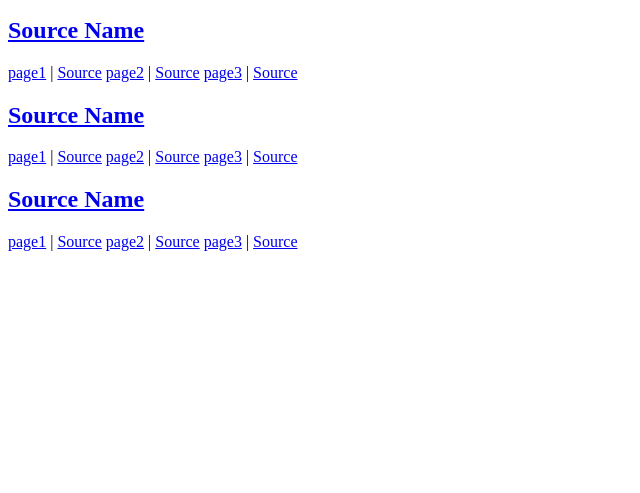
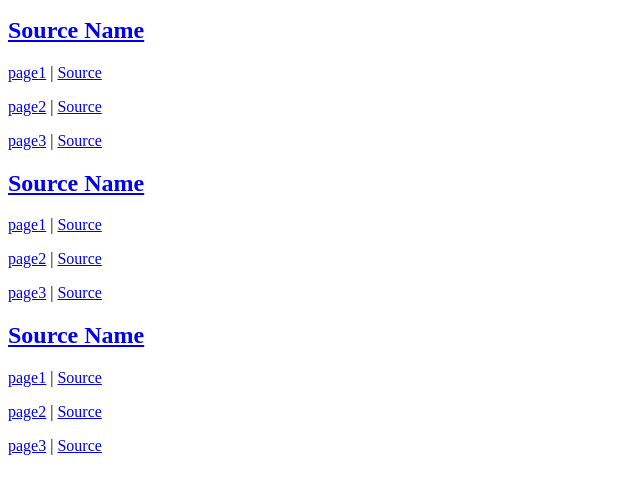
Before and after one commit to itrTie/nhd, a plain HTML site: page sources.html in a window 1280 px wide. Shown: the part 97-590 px from the top of the page, without its empty margins (0-640 px from the left). Drawn offline with Linux system fonts and the light colour scheme.

Commit message:
Added sources.html

```diff
--- a/sources.html
+++ b/sources.html
@@ -20,7 +20,11 @@
     </h2>
     <p>
         <a href="./page1.html">page1</a> | <a href="https://example.com">Source</a>
+    </p>
+    <p>
         <a href="./page2.html">page2</a> | <a href="https://example.com">Source</a>
+    </p>
+    <p>
         <a href="./page3.html">page3</a> | <a href="https://example.com">Source</a>
     </p>
     <h2>
@@ -28,7 +32,11 @@
     </h2>
     <p>
         <a href="./page1.html">page1</a> | <a href="https://example.com">Source</a>
+    </p>
+    <p>
         <a href="./page2.html">page2</a> | <a href="https://example.com">Source</a>
+    </p>
+    <p>
         <a href="./page3.html">page3</a> | <a href="https://example.com">Source</a>
     </p>
     <h2>
@@ -36,7 +44,11 @@
     </h2>
     <p>
         <a href="./page1.html">page1</a> | <a href="https://example.com">Source</a>
+    </p>
+    <p>
         <a href="./page2.html">page2</a> | <a href="https://example.com">Source</a>
+    </p>
+    <p>
         <a href="./page3.html">page3</a> | <a href="https://example.com">Source</a>
     </p>
 </body>
```
